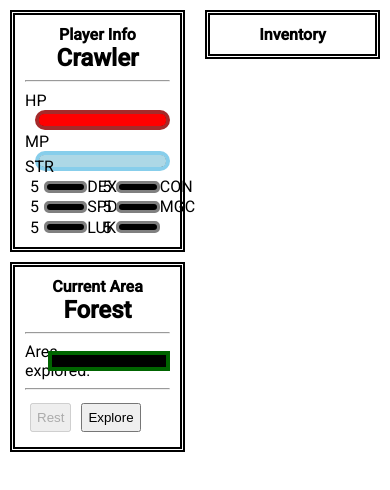
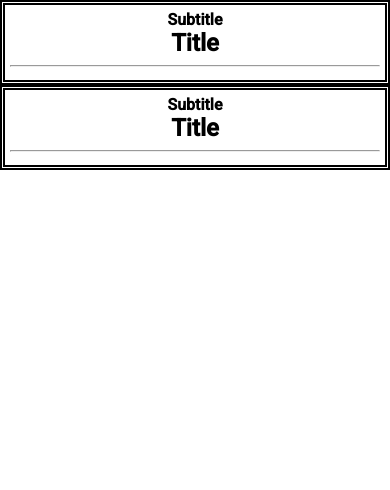
Before and after one commit to filiperferreira/iCrawler2, an Angular app: page / in a window 390 px wide. Shown: the top 490 px of the page. Built offline with nearby package versions, Linux system fonts and the light colour scheme.

Commit message:
Added responsive containers

```diff
--- a/src/app/app.component.css
+++ b/src/app/app.component.css
@@ -1,17 +1,3 @@
 #main {
     width: 100%;
 }
-
-.component {
-    margin: 10px;
-}
-
-#left-column {
-    float: left;
-    width: 50%;
-}
-
-#right-column {
-    float: left;
-    width: 50%;
-}
--- a/src/app/app.component.html
+++ b/src/app/app.component.html
@@ -1,15 +1,4 @@
 <div id="main">
-    <div id="left-column">
-        <div class="component">
-            <app-player></app-player>
-        </div>
-        <div class="component">
-            <app-dungeon></app-dungeon>
-        </div>
-    </div>
-    <div id="right-column">
-        <div class="component">
-            <app-inventory></app-inventory>
-        </div>
-    </div>
+    <app-container-plate></app-container-plate>
+    <app-container-plate></app-container-plate>
 </div>
--- a/src/app/app.component.ts
+++ b/src/app/app.component.ts
@@ -6,5 +6,5 @@ import { Component } from '@angular/core';
   styleUrls: ['./app.component.css']
 })
 export class AppComponent {
-  title = 'icrawler2';
+  constructor() { }
 }
--- a/src/app/app.module.ts
+++ b/src/app/app.module.ts
@@ -8,6 +8,7 @@ import { DungeonComponent } from './dungeon/dungeon.component';
 import { InventoryComponent } from './inventory/inventory.component';
 import { BrowserAnimationsModule } from '@angular/platform-browser/animations';
 import { MaterialModule } from './material/material.module';
+import { ContainerPlateComponent } from './container-plate/container-plate.component';
 
 @NgModule({
   declarations: [
@@ -15,7 +16,8 @@ import { MaterialModule } from './material/material.module';
     PlayerComponent,
     StatPipePipe,
     DungeonComponent,
-    InventoryComponent
+    InventoryComponent,
+    ContainerPlateComponent
   ],
   imports: [
     BrowserModule,
--- /dev/null
+++ b/src/app/breakpoint.service.ts
@@ -0,0 +1,57 @@
+import { Injectable, OnInit } from '@angular/core';
+import { BreakpointObserver, Breakpoints } from '@angular/cdk/layout';
+
+@Injectable({
+  providedIn: 'root'
+})
+export class BreakpointService {
+  currentBreakpoint: string = '';
+
+  readonly breakpoint$ = this.breakpointObserver.observe([
+    Breakpoints.XLarge,
+    Breakpoints.Large,
+    Breakpoints.Medium,
+    Breakpoints.Small,
+    Breakpoints.XSmall
+  ])
+
+  constructor(private breakpointObserver: BreakpointObserver) { }
+
+  ngOnInit(): void {
+    this.breakpoint$.subscribe(() => this.breakpointChanged());
+  }
+
+  private breakpointChanged() {
+    if (this.breakpointObserver.isMatched(Breakpoints.XLarge)) {
+      this.currentBreakpoint = Breakpoints.XLarge;
+    }
+    if (this.breakpointObserver.isMatched(Breakpoints.Large)) {
+      this.currentBreakpoint = Breakpoints.Large;
+    }
+    else if (this.breakpointObserver.isMatched(Breakpoints.Medium)) {
+      this.currentBreakpoint = Breakpoints.Medium;
+    }
+    else if (this.breakpointObserver.isMatched(Breakpoints.Small)) {
+      this.currentBreakpoint = Breakpoints.Small;
+    }
+    else if (this.breakpointObserver.isMatched(Breakpoints.XSmall)) {
+      this.currentBreakpoint = Breakpoints.XSmall;
+    }
+    console.log(this.currentBreakpoint);
+  }
+
+  getBreakpoint(): String {
+    if (this.currentBreakpoint == Breakpoints.XLarge) {
+      return "large-column";
+    }
+    else if (this.currentBreakpoint == Breakpoints.Large
+      || this.currentBreakpoint == Breakpoints.Medium) {
+      return "medium-column";
+    }
+    else if (this.currentBreakpoint == Breakpoints.Small
+      || this.currentBreakpoint == Breakpoints.XSmall) {
+      return "small-column";
+    }
+  return '';
+  }
+}
--- /dev/null
+++ b/src/app/container-plate/container-plate.component.css
@@ -0,0 +1,35 @@
+.small-column {
+    box-sizing: border-box;
+    width: 100%;
+}
+
+.medium-column {
+    box-sizing: border-box;
+    width: 50%;
+}
+
+.large-column {
+    box-sizing: border-box;
+    width: 25%;
+}
+
+#container {
+    float: left;
+    padding: 5px;
+    border: 5px double black;
+}
+
+#container-title {
+    width: 100%;
+    text-align: center;
+    display: inline-block;
+    font-weight: bold;
+}
+
+#sub-title {
+    font-size: medium;
+}
+
+#title {
+    font-size: x-large;
+}
--- /dev/null
+++ b/src/app/container-plate/container-plate.component.html
@@ -0,0 +1,7 @@
+<div id="container" [ngClass]="getBreakpoint()">
+    <div id="container-title">
+        <span id="sub-title">Subtitle</span><br>
+        <span id="title">Title</span>
+    </div>
+    <hr>
+</div>
--- /dev/null
+++ b/src/app/container-plate/container-plate.component.ts
@@ -0,0 +1,59 @@
+import { Component, OnInit } from '@angular/core';
+import { BreakpointObserver, Breakpoints } from '@angular/cdk/layout';
+
+@Component({
+  selector: 'app-container-plate',
+  templateUrl: './container-plate.component.html',
+  styleUrls: ['./container-plate.component.css']
+})
+export class ContainerPlateComponent implements OnInit {
+  currentBreakpoint: string = '';
+
+  readonly breakpoint$ = this.breakpointObserver.observe([
+    Breakpoints.XLarge,
+    Breakpoints.Large,
+    Breakpoints.Medium,
+    Breakpoints.Small,
+    Breakpoints.XSmall
+  ])
+
+  constructor(private breakpointObserver: BreakpointObserver) { }
+
+  ngOnInit(): void {
+    this.breakpoint$.subscribe(() => this.breakpointChanged());
+  }
+
+  private breakpointChanged() {
+    if (this.breakpointObserver.isMatched(Breakpoints.XLarge)) {
+      this.currentBreakpoint = Breakpoints.XLarge;
+    }
+    if (this.breakpointObserver.isMatched(Breakpoints.Large)) {
+      this.currentBreakpoint = Breakpoints.Large;
+    }
+    else if (this.breakpointObserver.isMatched(Breakpoints.Medium)) {
+      this.currentBreakpoint = Breakpoints.Medium;
+    }
+    else if (this.breakpointObserver.isMatched(Breakpoints.Small)) {
+      this.currentBreakpoint = Breakpoints.Small;
+    }
+    else if (this.breakpointObserver.isMatched(Breakpoints.XSmall)) {
+      this.currentBreakpoint = Breakpoints.XSmall;
+    }
+    console.log(this.currentBreakpoint);
+  }
+
+  getBreakpoint(): String {
+    if (this.currentBreakpoint == Breakpoints.XLarge) {
+      return "large-column";
+    }
+    else if (this.currentBreakpoint == Breakpoints.Large
+      || this.currentBreakpoint == Breakpoints.Medium) {
+      return "medium-column";
+    }
+    else if (this.currentBreakpoint == Breakpoints.Small
+      || this.currentBreakpoint == Breakpoints.XSmall) {
+      return "small-column";
+    }
+    return '';
+  }
+}
--- a/src/app/dungeon/dungeon.component.css
+++ b/src/app/dungeon/dungeon.component.css
@@ -1,6 +1,7 @@
 #dungeon {
     width: 100% - 10px;
-    padding: 10px;
+    margin: 5px;
+    padding: 5px;
     border: 5px double black;
 }
 
--- a/src/app/inventory/inventory.component.css
+++ b/src/app/inventory/inventory.component.css
@@ -1,6 +1,7 @@
 #inventory {
     width: 100% - 10px;
-    padding: 10px;
+    margin: 5px;
+    padding: 5px;
     border: 5px double black;
 }
 
--- a/src/app/player/player.component.css
+++ b/src/app/player/player.component.css
@@ -1,6 +1,6 @@
 #player {
-    width: 100% - 10px;
-    padding: 10px;
+    margin: 5px;
+    padding: 5px;
     border: 5px double black;
 }
 
--- a/src/app/player/player.component.ts
+++ b/src/app/player/player.component.ts
@@ -1,6 +1,7 @@
 import { Component, OnInit } from '@angular/core';
 import { Player } from './player-data/player-data';
 import { PlayerDataService } from './player-data/player-data.service';
+import { BreakpointService } from '../breakpoint.service';
 
 @Component({
   selector: 'app-player',
@@ -8,11 +9,15 @@ import { PlayerDataService } from './player-data/player-data.service';
   styleUrls: ['./player.component.css']
 })
 export class PlayerComponent implements OnInit {
-  constructor(private playerData: PlayerDataService) { }
+  constructor(private playerData: PlayerDataService, private responsiveSize: BreakpointService) { }
 
   ngOnInit(): void {}
 
   getPlayer(): Player {
     return this.playerData.getPlayerData();
   }
+
+  getResponsiveSize(): String {
+    return this.responsiveSize.getBreakpoint();
+  }
 }
```
Also changed, not shown: 2 other files (tests, documents, lock files or other folders).
